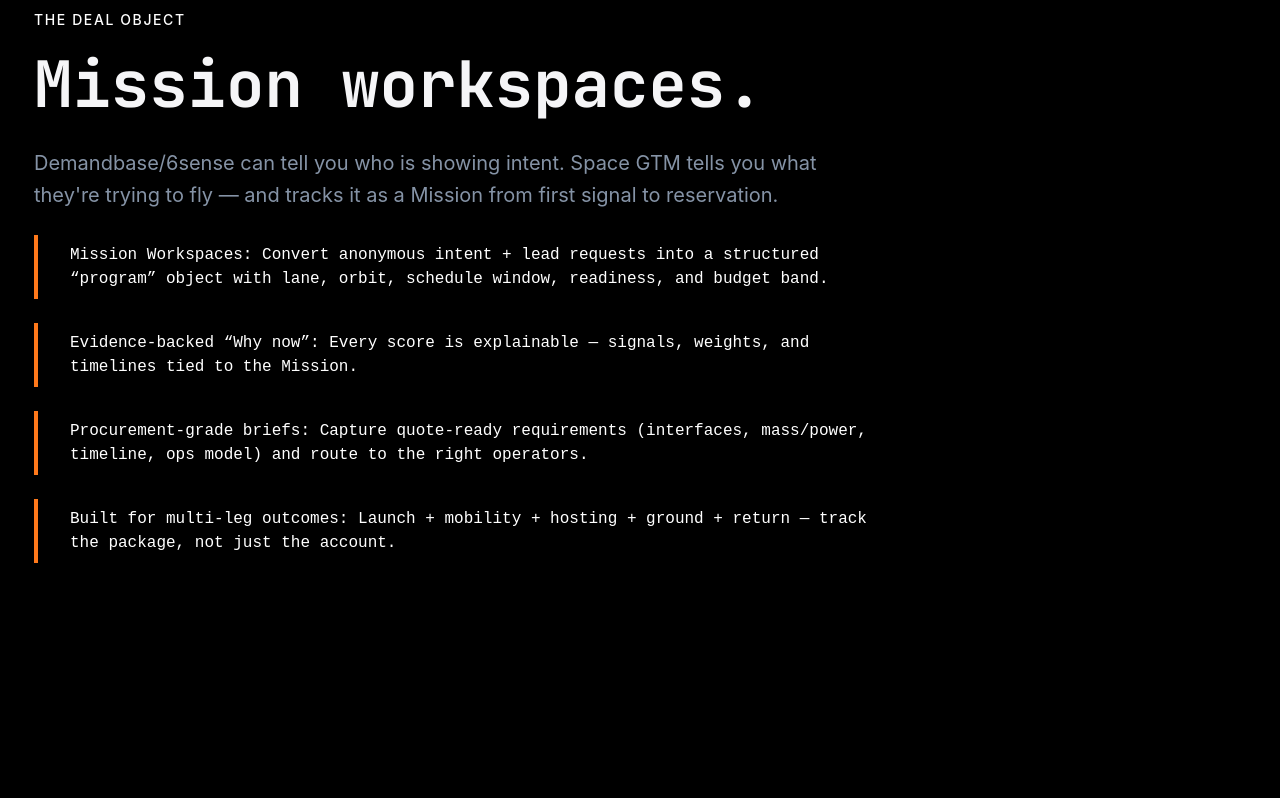
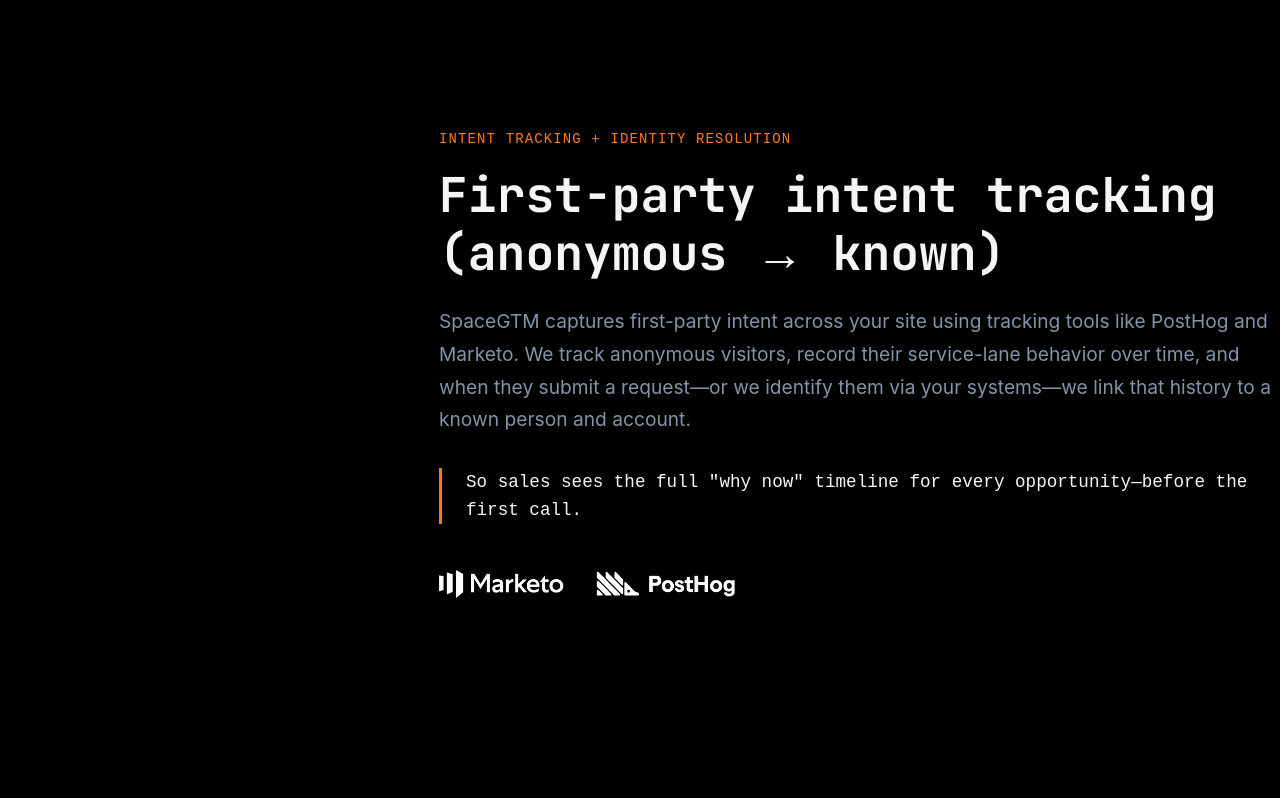
Before and after one commit to bigbadbrad/space-abm, a Next.js app: page / in a window 1280 px wide. Shown: the part 6720-7518 px from the top of the page. Built offline with nearby package versions, Linux system fonts and the light colour scheme; no server answers.

Commit message:
added marketo/posthog block

```diff
--- a/src/app/page.tsx
+++ b/src/app/page.tsx
@@ -7,6 +7,7 @@
 import { SpaceABMStartsBlock } from '@/components/home/SpaceABMStartsBlock';
 import { AuditableArtifactBlock } from '@/components/home/AuditableArtifactBlock';
 import { WidgetProcurementBriefBlock } from '@/components/home/WidgetProcurementBriefBlock';
+import { IntentTrackingBlock } from '@/components/home/IntentTrackingBlock';
 import { ABMBuiltForSpaceBlock } from '@/components/home/ABMBuiltForSpaceBlock';
 import { RevenueLifecycleBlock } from '@/components/home/RevenueLifecycleBlock';
 import { SpaceABMPricingBlock } from '@/components/home/SpaceABMPricingBlock';
@@ -29,6 +30,7 @@
       <AuditableArtifactBlock />
       <WidgetProcurementBriefBlock />
       <HowSpaceABMWorksBlock />
+      <IntentTrackingBlock />
       <ABMBuiltForSpaceBlock />
       <RevenueLifecycleBlock />
       <SpaceABMPricingBlock />
--- /dev/null
+++ b/src/components/home/IntentTrackingBlock.tsx
@@ -0,0 +1,110 @@
+'use client';
+
+import React from 'react';
+import Image from 'next/image';
+import { JetBrains_Mono } from 'next/font/google';
+import { Box, Container, Typography } from '@mui/material';
+
+import { PrimaryColor } from '@/config';
+
+const jetbrainsMono = JetBrains_Mono({ subsets: ['latin'] });
+
+export function IntentTrackingBlock(): React.ReactElement {
+  return (
+    <Box
+      component="section"
+      id="intent-tracking"
+      sx={{
+        py: { xs: 8, md: 25 },
+        backgroundColor: '#000000',
+      }}
+    >
+      <Container
+        maxWidth="md"
+        sx={{
+          transform: { xs: 'none', md: 'translateX(25%)' },
+        }}
+      >
+        <Typography
+          component="p"
+          sx={{
+            fontFamily: 'monospace',
+            fontSize: '0.875rem',
+            letterSpacing: '0.08em',
+            textTransform: 'uppercase',
+            color: PrimaryColor,
+            mb: 2,
+          }}
+        >
+          Intent Tracking + Identity Resolution
+        </Typography>
+
+        <Typography
+          component="h2"
+          sx={{
+            fontFamily: jetbrainsMono.style.fontFamily,
+            fontSize: { xs: '2.25rem', sm: '2.75rem', md: '3rem' },
+            lineHeight: 1.2,
+            fontWeight: 700,
+            color: '#F5F5F7',
+            mb: 3,
+          }}
+        >
+          First-party intent tracking (anonymous → known)
+        </Typography>
+
+        <Typography
+          sx={{
+            fontSize: { xs: '1.075rem', md: '1.2rem' },
+            lineHeight: 1.7,
+            color: 'rgba(148,163,184,0.9)',
+            mb: 4,
+          }}
+        >
+          SpaceGTM captures first-party intent across your site using tracking tools like PostHog and Marketo. We track
+          anonymous visitors, record their service-lane behavior over time, and when they submit a request—or we
+          identify them via your systems—we link that history to a known person and account.
+        </Typography>
+
+        <Typography
+          sx={{
+            fontFamily: 'monospace',
+            fontSize: { xs: '1rem', md: '1.1rem' },
+            lineHeight: 1.6,
+            color: '#F5F5F7',
+            borderLeft: `3px solid ${PrimaryColor}`,
+            pl: 3,
+            mb: 5,
+          }}
+        >
+          So sales sees the full &quot;why now&quot; timeline for every opportunity—before the first call.
+        </Typography>
+
+        <Box
+          sx={{
+            mt: 2,
+            display: 'flex',
+            flexWrap: 'wrap',
+            alignItems: 'center',
+            gap: 4,
+          }}
+        >
+          <Image
+            src="/marketo.png"
+            alt="Marketo logo"
+            width={125}
+            height={36}
+            style={{ objectFit: 'contain' }}
+          />
+          <Image
+            src="/posthog.png"
+            alt="PostHog logo"
+            width={140}
+            height={40}
+            style={{ objectFit: 'contain' }}
+          />
+        </Box>
+      </Container>
+    </Box>
+  );
+}
```
Also changed, not shown: src/components/abm/layout/main-nav.tsx (+6 -5 lines), public/marketo.png (added), public/posthog.png (added).
